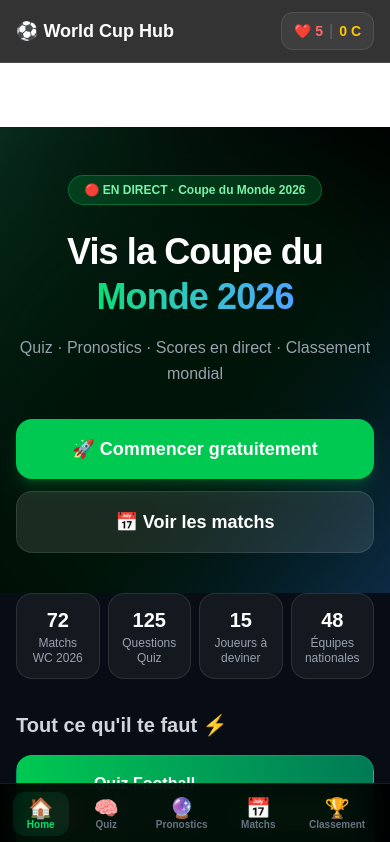
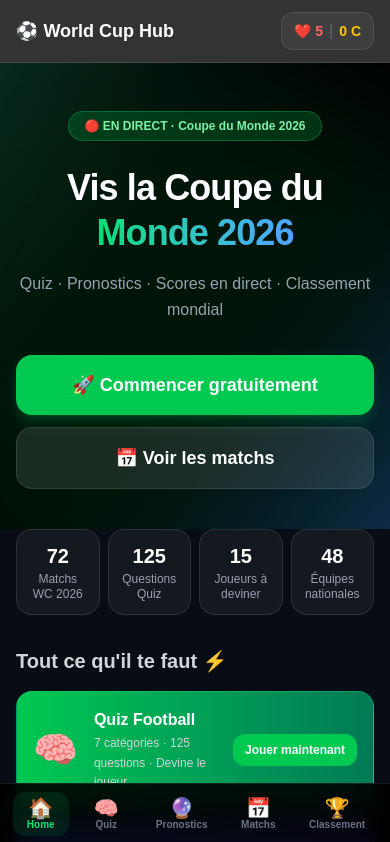
Before and after one commit to Elhadji17/world-cup-hub, a React (Vite) app: page / in a window 390 px wide. Shown: the top 842 px of the page. Built offline with nearby package versions, Linux system fonts and the light colour scheme.

Commit message:
fix: supprimer bande blanche + shop dans bottom nav

```diff
--- a/src/components/Navbar.jsx
+++ b/src/components/Navbar.jsx
@@ -97,7 +97,7 @@ export default function Navbar() {
       </nav>
 
       {/* Espace pour le bottom nav sur mobile */}
-      <div className="md:hidden h-16" />
+
     </>
   );
 }
```
